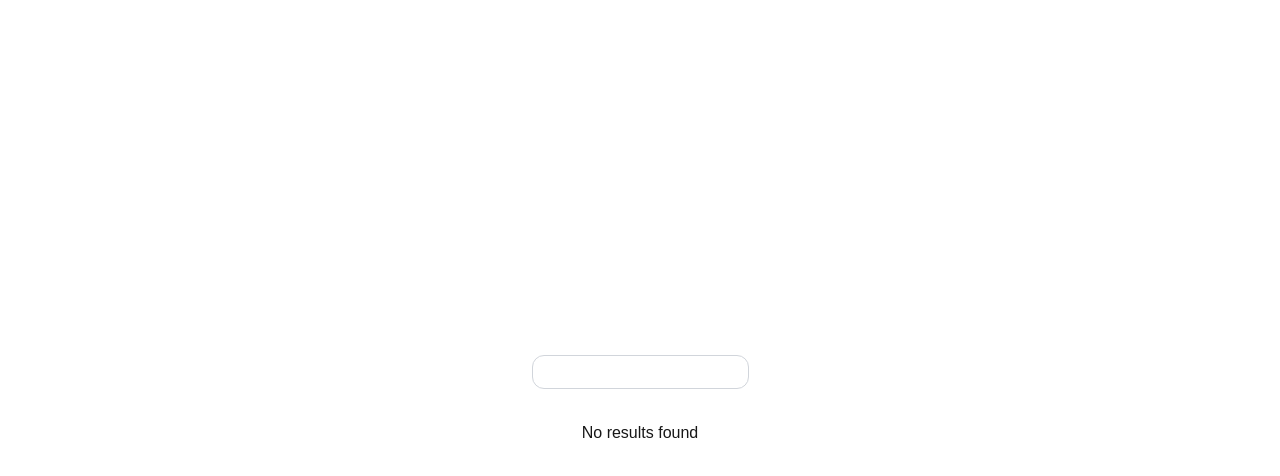
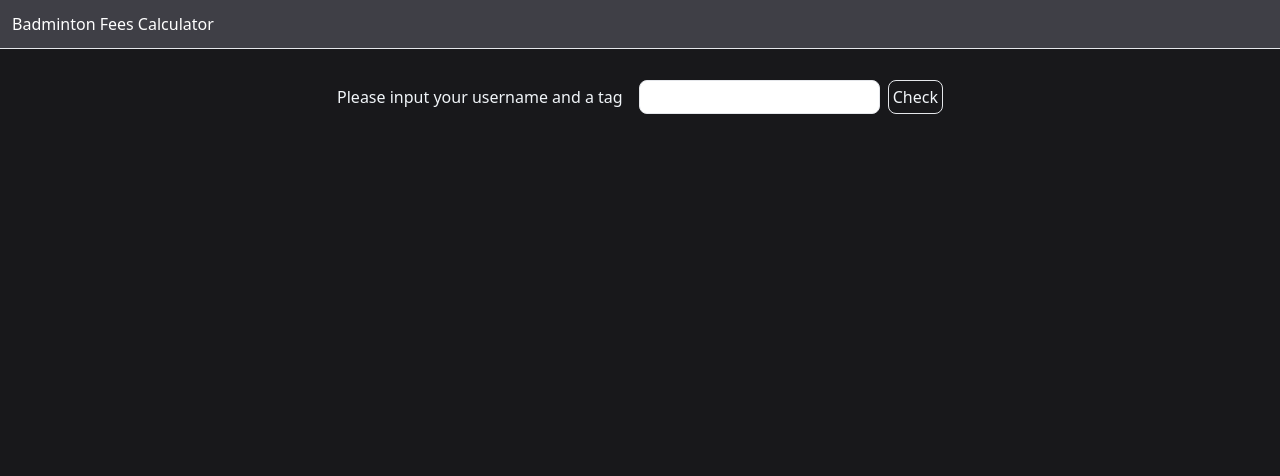
Before and after one commit to mercenarioZ/bf-calculator, a Next.js app: page / in a window 1280 px wide. Shown: the top 476 px of the page. Built offline with nearby package versions, Linux system fonts and the light colour scheme.

Commit message:
feat(db): mongoose schemas

```diff
--- a/app/api/[[...route]]/route.ts
+++ b/app/api/[[...route]]/route.ts
@@ -0,0 +1,3 @@
+export const GET = () => {
+  return new Response("Hello World");
+};
--- a/app/globals.css
+++ b/app/globals.css
@@ -1,27 +1,3 @@
 @tailwind base;
 @tailwind components;
 @tailwind utilities;
-
-:root {
-  --background: #ffffff;
-  --foreground: #171717;
-}
-
-@media (prefers-color-scheme: dark) {
-  :root {
-    --background: #0a0a0a;
-    --foreground: #ededed;
-  }
-}
-
-body {
-  color: var(--foreground);
-  background: var(--background);
-  font-family: Arial, Helvetica, sans-serif;
-}
-
-@layer utilities {
-  .text-balance {
-    text-wrap: balance;
-  }
-}
--- /dev/null
+++ b/app/libs/db.ts
@@ -0,0 +1,9 @@
+import mongoose from "mongoose";
+
+const connect = async () => {
+  if (mongoose.connection.readyState >= 1) return;
+
+  return mongoose.connect(process.env.MONGODB_URI as string);
+};
+
+export default connect;
--- /dev/null
+++ b/app/models/Registration.ts
@@ -0,0 +1,19 @@
+import mongoose, { Schema } from "mongoose";
+
+const registrationSchema = new Schema({
+  userId: {
+    type: String,
+    required: true,
+  },
+
+  date: {
+    type: Date,
+    required: true,
+  },
+});
+
+const Registration =
+  mongoose.models.Registration ||
+  mongoose.model("Registration", registrationSchema);
+
+export default Registration;
--- /dev/null
+++ b/app/models/User.ts
@@ -0,0 +1,18 @@
+import mongoose, { Schema } from "mongoose";
+
+const userSchema = new Schema({
+  userId: {
+    type: String,
+    required: true,
+    unique: true,
+  },
+
+  createdAt: {
+    type: Date,
+    default: Date.now,
+  },
+});
+
+const User = mongoose.models.User || mongoose.model("User", userSchema);
+
+export default User;
--- a/app/page.tsx
+++ b/app/page.tsx
@@ -1,41 +1,39 @@
 "use client";
 
-import { useEffect, useState } from "react";
+import { useState } from "react";
 
 export default function Home() {
   const [input, setInput] = useState("");
-  const [searchResults, setSearchResults] = useState<{
-    results: string[];
-    time: number;
-  }>();
 
-  useEffect(() => {
-    const fetchData = async () => {
-      if (!input) return setSearchResults(undefined);
-
-      const response = await fetch(`/api/search?q=${input}`);
+  const onSubmitCheck = () => {
+    alert(input);
   };
 
-    fetchData();
-  }, [input]);
+  return (
+    <div className="h-[100vh] bg-zinc-900">
+      <nav className="z-20 backdrop-blur-md text-white p-3 fixed w-full border-b bg-zinc-700">
+        Badminton Fees Calculator
+      </nav>
 
-  return (
-    <div className="flex flex-col gap-8 h-[100vh] w-full items-center justify-center">
+      <div className="pt-20 text-slate-100 flex items-center justify-center gap-4 px-4">
+        Please input your username and a tag
+        <div className="flex gap-2 items-center">
           <input
-        className="border border-gray-300 rounded-xl p-1 text-slate-800"
             type="text"
+            className="border rounded-lg text-slate-800 p-1 focus:outline-none focus:ring-0"
             value={input}
             onChange={(e) => setInput(e.target.value)}
           />
 
-      {searchResults ? (
-        <div>
-          <p>Results: {searchResults.results.join(", ")}</p>
-          <p>Time: {searchResults.time}ms</p>
+          <button
+            type="submit"
+            className="border p-1 rounded-lg hover:bg-slate-200 hover:text-zinc-700 transition"
+            onClick={onSubmitCheck}
+          >
+            Check
+          </button>
         </div>
-      ) : (
-        <p>No results found</p>
-      )}
+      </div>
     </div>
   );
 }
--- a/package.json
+++ b/package.json
@@ -9,7 +9,8 @@
     "lint": "next lint"
   },
   "dependencies": {
-    "hono": "4.6.3",
+    "axios": "1.7.7",
+    "mongoose": "8.7.1",
     "next": "14.2.15",
     "react": "^18",
     "react-dom": "^18"
```
Also changed, not shown: 1 other file (tests, documents, lock files or other folders). Lines whose indentation alone changed are shown as unchanged.
